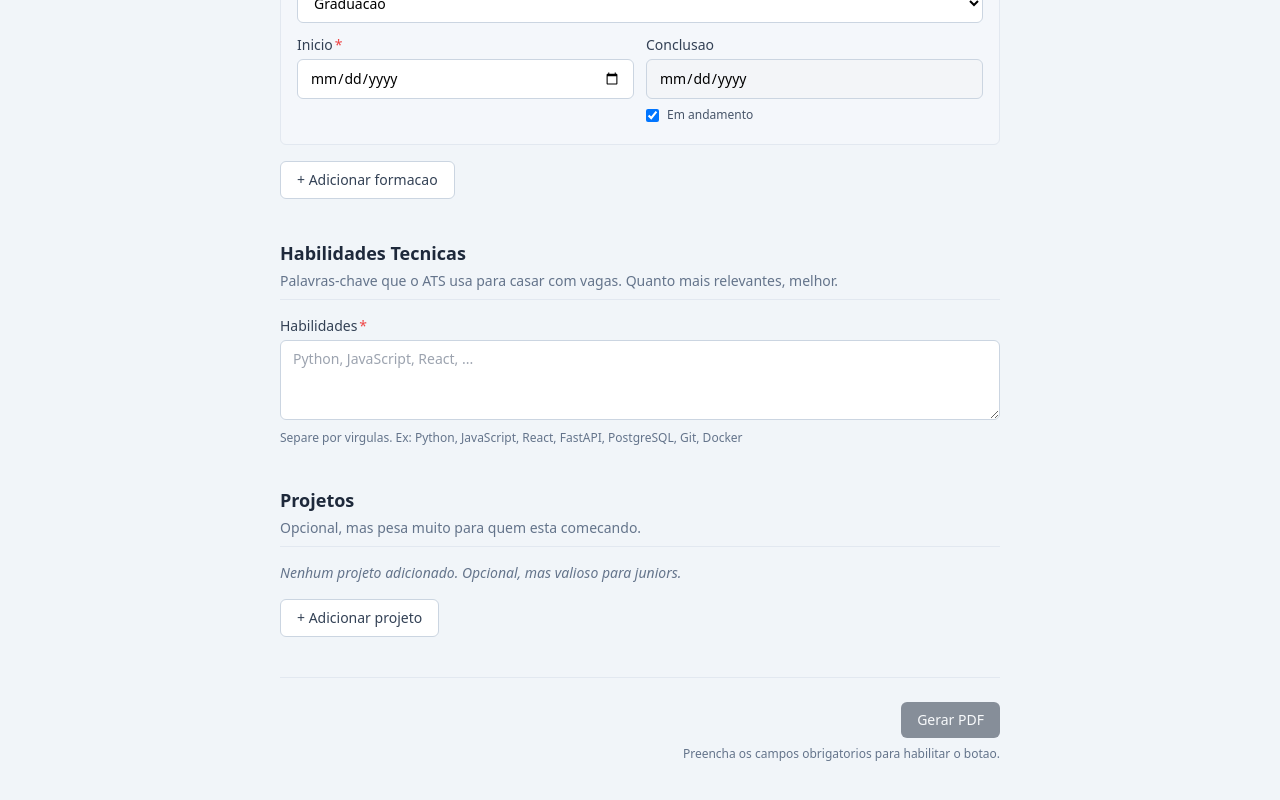
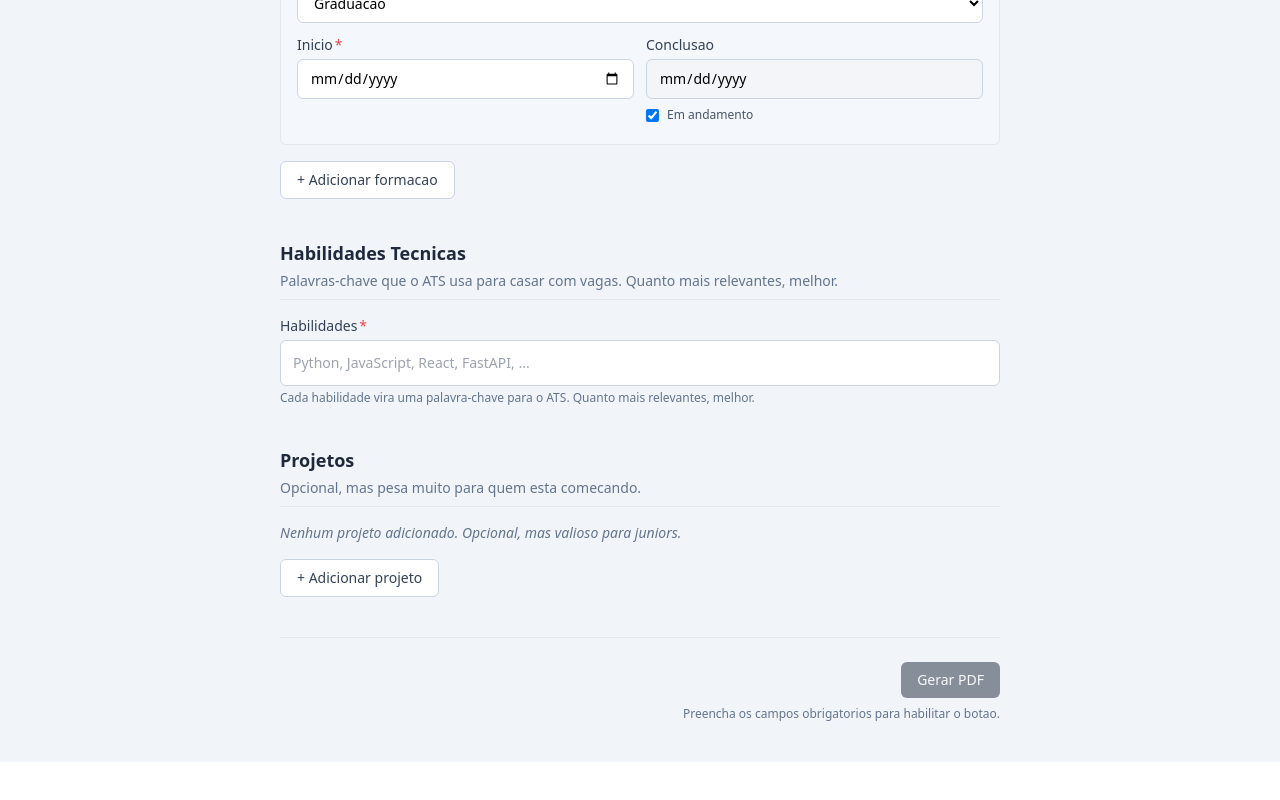
Before and after one commit to danieltvrs-dev/curriculo-pdf, a React (Vite) app in the folder frontend/: page / in a window 1280 px wide. Shown: the part 1341-2141 px from the top of the page. After the commit the page ends 2103 px from the top, so only its background shows below. Built offline with nearby package versions, Linux system fonts and the light colour scheme.

Commit message:
refactor: usa TagInput para tecnologias e habilidades

```diff
--- a/frontend/src/components/form/ExperienciaList.tsx
+++ b/frontend/src/components/form/ExperienciaList.tsx
@@ -2,6 +2,7 @@ import { Experiencia } from '../../types/curriculo'
 import { experienciaVazia } from '../../utils/curriculoVazio'
 import { Button } from '../ui/Button'
 import { Input } from '../ui/Input'
+import { TagInput } from '../ui/TagInput'
 import { Textarea } from '../ui/Textarea'
 
 type Props = {
@@ -26,14 +27,6 @@ export function ExperienciaList({ experiencias, onChange }: Props) {
     onChange(
       experiencias.map((e, idx) => (idx === i ? { ...e, [campo]: valor } : e))
     )
-  }
-
-  function setTecnologias(i: number, texto: string) {
-    const lista = texto
-      .split(',')
-      .map((s) => s.trim())
-      .filter(Boolean)
-    atualizar(i, 'tecnologias', lista)
   }
 
   return (
@@ -115,11 +108,12 @@ export function ExperienciaList({ experiencias, onChange }: Props) {
             maxLength={500}
           />
 
-          <Input
+          <TagInput
             label="Tecnologias"
-            value={exp.tecnologias.join(', ')}
-            onChange={(e) => setTecnologias(i, e.target.value)}
-            hint="Separe por virgulas: Python, FastAPI, React"
+            tags={exp.tecnologias}
+            onChange={(novas) => atualizar(i, 'tecnologias', novas)}
+            placeholder="Digite e tecle Enter: Python, React, ..."
+            hint="Enter ou virgula adiciona uma tecnologia. Backspace remove a ultima."
           />
         </div>
       ))}
--- a/frontend/src/components/form/HabilidadesField.tsx
+++ b/frontend/src/components/form/HabilidadesField.tsx
@@ -1,4 +1,4 @@
-import { Textarea } from '../ui/Textarea'
+import { TagInput } from '../ui/TagInput'
 
 type Props = {
   habilidades: string[]
@@ -6,29 +6,22 @@ type Props = {
 }
 
 /**
- * Habilidades sao digitadas como texto livre separado por virgula.
- * Internamente, viram um array de strings.
+ * Habilidades como chips removiveis.
  *
- * Escolha de UX: texto livre e mais rapido que adicionar tag por tag.
- * Espacos extras e itens vazios sao removidos automaticamente.
+ * Mesmo padrao de tecnologias em Experiencia e Projeto: o usuario
+ * digita uma habilidade por vez e tecla Enter/virgula. Mantem o
+ * formato esperado pelo backend (lista de strings) e da visual claro
+ * de quantas habilidades ja foram adicionadas.
  */
 export function HabilidadesField({ habilidades, onChange }: Props) {
-  function handleChange(texto: string) {
-    const lista = texto
-      .split(',')
-      .map((s) => s.trim())
-      .filter(Boolean)
-    onChange(lista)
-  }
-
   return (
-    <Textarea
+    <TagInput
       label="Habilidades"
       required
-      value={habilidades.join(', ')}
-      onChange={(e) => handleChange(e.target.value)}
-      hint="Separe por virgulas. Ex: Python, JavaScript, React, FastAPI, PostgreSQL, Git, Docker"
-      placeholder="Python, JavaScript, React, ..."
+      tags={habilidades}
+      onChange={onChange}
+      placeholder="Python, JavaScript, React, FastAPI, ..."
+      hint="Cada habilidade vira uma palavra-chave para o ATS. Quanto mais relevantes, melhor."
     />
   )
 }
--- a/frontend/src/components/form/ProjetoList.tsx
+++ b/frontend/src/components/form/ProjetoList.tsx
@@ -2,6 +2,7 @@ import { Projeto } from '../../types/curriculo'
 import { projetoVazio } from '../../utils/curriculoVazio'
 import { Button } from '../ui/Button'
 import { Input } from '../ui/Input'
+import { TagInput } from '../ui/TagInput'
 import { Textarea } from '../ui/Textarea'
 
 type Props = {
@@ -24,14 +25,6 @@ export function ProjetoList({ projetos, onChange }: Props) {
     valor: Projeto[K]
   ) {
     onChange(projetos.map((p, idx) => (idx === i ? { ...p, [campo]: valor } : p)))
-  }
-
-  function setTecnologias(i: number, texto: string) {
-    const lista = texto
-      .split(',')
-      .map((s) => s.trim())
-      .filter(Boolean)
-    atualizar(i, 'tecnologias', lista)
   }
 
   return (
@@ -73,11 +66,12 @@ export function ProjetoList({ projetos, onChange }: Props) {
             hint="Maximo 500 caracteres"
           />
 
-          <Input
+          <TagInput
             label="Tecnologias"
-            value={proj.tecnologias.join(', ')}
-            onChange={(e) => setTecnologias(i, e.target.value)}
-            hint="Separe por virgulas: React, FastAPI, ..."
+            tags={proj.tecnologias}
+            onChange={(novas) => atualizar(i, 'tecnologias', novas)}
+            placeholder="Digite e tecle Enter: React, FastAPI, ..."
+            hint="Enter ou virgula adiciona. Backspace remove a ultima."
           />
 
           <Input
```
